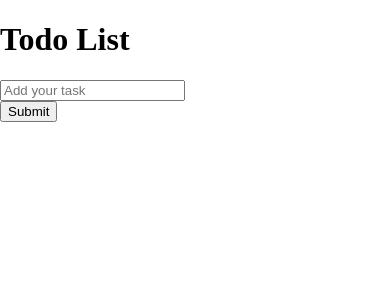
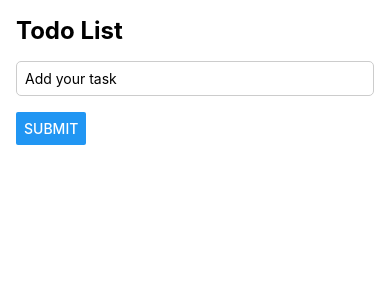
Before and after one commit to trentng99/taskManager-mobile-dev, a React Native app: screen / in a window 390 px wide. Shown: the top 300 px of the page. Built offline with nearby package versions, Linux system fonts and the light colour scheme.

Commit message:
minor changes

```diff
--- a/App.js
+++ b/App.js
@@ -1,99 +1,132 @@
-import { StatusBar } from "expo-status-bar";
-import { React, useEffect, useState, useCallback } from "react";
-import { StyleSheet, Text, View } from "react-native";
-import { CheckBox } from "react-native-web";
-let id = 0;
+import React, { useState } from "react";
+import { StyleSheet, Text, View, TextInput, Button, FlatList, CheckBox } from "react-native";
+
+
 export default function App() {
   const [input, setInput] = useState("");
   const [todos, setTodos] = useState([]);
-  const [showEdit, setShowEdit] = useState(true)
-  const [editInput, setEditInput] = useState({})
+  const [showEdit, setShowEdit] = useState(true);
+  const [editInput, setEditInput] = useState({});
+
+  let id = 0;
 
   const handleSubmit = () => {
     setTodos([...todos, { id: id++, value: input, complete: false }]);
     setInput("");
   };
 
-  const handleDelete = (index) => {
-    console.log(index);
-    setTodos(todos.filter((task) => task.id !== index));
+  const handleDelete = (id) => {
+    setTodos(todos.filter((task) => task.id !== id));
   };
 
-  const handleShowEdit = (index) => {
-    console.log('show edit')
-    setShowEdit(false)
-    setEditInput(todos[index])
+  const handleShowEdit = (id) => {
+    const selectedTodo = todos.find((todo) => todo.id === id);
+    setShowEdit(false);
+    setEditInput(selectedTodo);
   };
 
   const handleEdit = () => {
-    console.log('editing')
-
-    const todosArr = todos
-    const index = editInput.id
-    console.log(todosArr[index].value)
-    console.log(editInput.value)
-    todosArr[index].value = editInput.value
-    setTodos(todosArr);
-    setShowEdit(true)
-    setEditInput({})
-  }
+    const updatedTodos = todos.map((todo) =>
+      todo.id === editInput.id ? editInput : todo
+    );
+    setTodos(updatedTodos);
+    setShowEdit(true);
+    setEditInput({});
+  };
 
   const handleComplete = (id, complete) => {
-    //Find the index of the object with matching id
-    const indexOfTodo = todos.findIndex(todo => todo.id === id)
-    //Declare a new variable that is suppose to store the updated array of TodoList
-    const updatedTodos = [...todos]
-    //Changed the checked status
-    updatedTodos[indexOfTodo].complete = complete
-    setTodos(updatedTodos)
-  }
+    const updatedTodos = todos.map((todo) =>
+      todo.id === id ? { ...todo, complete: complete } : todo
+    );
+    setTodos(updatedTodos);
+  };
 
   return (
-    <div>
-      <h1>Todo List</h1>
-      <div>
-        <input
-          type="text"
+    <View style={styles.container}>
+      <Text style={styles.heading}>Todo List</Text>
+      <View>
+        <TextInput
+          style={styles.input}
           placeholder="Add your task"
           value={input}
-          onChange={(e) => setInput(e.target.value)}
+          onChangeText={(text) => setInput(text)}
         />
-        <div>
-          <button onClick={handleSubmit}>Submit</button>
-        </div>
-      </div>
-      <div hidden = {showEdit}>
-        <input
-          type="text"
-          placeholder="Edit task"
-          value={editInput.value}
-          onChange={(e) => setEditInput({id: editInput.id, value:e.target.value, complete: editInput.complete})}
-        />
-        <div>
-          <button onClick={handleEdit}>edit</button>
-        </div>
-      </div>
-      <ul>
-        {todos.map(({ id, value, complete }) => {
-            return (
-              <p key={id}>
-                {value}
-                <input value={complete} type="checkbox" onChange={(e) => handleComplete(id, e.target.checked)} />
-                <button onClick={() => handleShowEdit(id)}>Edit</button>
-                <button onClick={() => handleDelete(id)}>Delete</button>
-              </p>
-            );
-        })}
-      </ul>
-    </div>
+        <View style={styles.buttonContainer}>
+          <Button title="Submit" onPress={handleSubmit} />
+        </View>
+      </View>
+      {!showEdit && (
+        <View>
+          <TextInput
+            style={styles.input}
+            placeholder="Edit task"
+            value={editInput.value}
+            onChangeText={(text) =>
+              setEditInput({ ...editInput, value: text })
+            }
+          />
+          <View style={styles.buttonContainer}>
+            <Button title="Edit" onPress={handleEdit} />
+          </View>
+        </View>
+      )}
+      <FlatList
+        data={todos}
+        keyExtractor={(item) => item.id.toString()}
+        renderItem={({ item }) => (
+          <View style={styles.todoItem}>
+            <CheckBox
+              style={styles.checkbox}
+              value={item.complete}
+              onValueChange={(value) => handleComplete(item.id, value)}
+            />
+            <Text style={item.complete ? styles.completedText : {}}>
+              {item.value}
+            </Text>
+            <View style={styles.buttonContainer}>
+              <Button title="Edit" onPress={() => handleShowEdit(item.id)} />
+              <Button title="Delete" onPress={() => handleDelete(item.id)} />
+            </View>
+          </View>
+        )}
+      />
+    </View>
   );
 }
 
 const styles = StyleSheet.create({
   container: {
     flex: 1,
-    backgroundColor: "#fff",
+    padding: 16,
+  },
+  heading: {
+    fontSize: 24,
+    fontWeight: "bold",
+    marginBottom: 16,
+  },
+  input: {
+    borderColor: "#ccc",
+    borderWidth: 1,
+    borderRadius: 5,
+    marginBottom: 8,
+    padding: 8,
+  },
+  buttonContainer: {
+    flexDirection: "row",
+    justifyContent: "space-between",
+    marginTop: 8,
+  },
+  todoItem: {
+    flexDirection: "row",
     alignItems: "center",
-    justifyContent: "center",
+    marginBottom: 8,
+  },
+  checkbox: {
+    marginRight: 8,
+    width: 20,
+    height: 20,
+  },
+  completedText: {
+    textDecorationLine: "line-through",
   },
 });
--- a/package.json
+++ b/package.json
@@ -9,14 +9,15 @@
     "web": "expo start --web"
   },
   "dependencies": {
+    "@expo/webpack-config": "^18.0.1",
     "expo": "~48.0.18",
     "expo-splash-screen": "~0.18.2",
     "expo-status-bar": "~1.4.4",
     "react": "18.2.0",
     "react-dom": "^18.2.0",
     "react-native": "0.71.8",
-    "react-native-web": "~0.18.11",
-    "@expo/webpack-config": "^18.0.1"
+    "react-native-paper": "^5.9.1",
+    "react-native-web": "~0.18.11"
   },
   "devDependencies": {
     "@babel/core": "^7.20.0"
```
Also changed, not shown: 1 other file (tests, documents, lock files or other folders).
